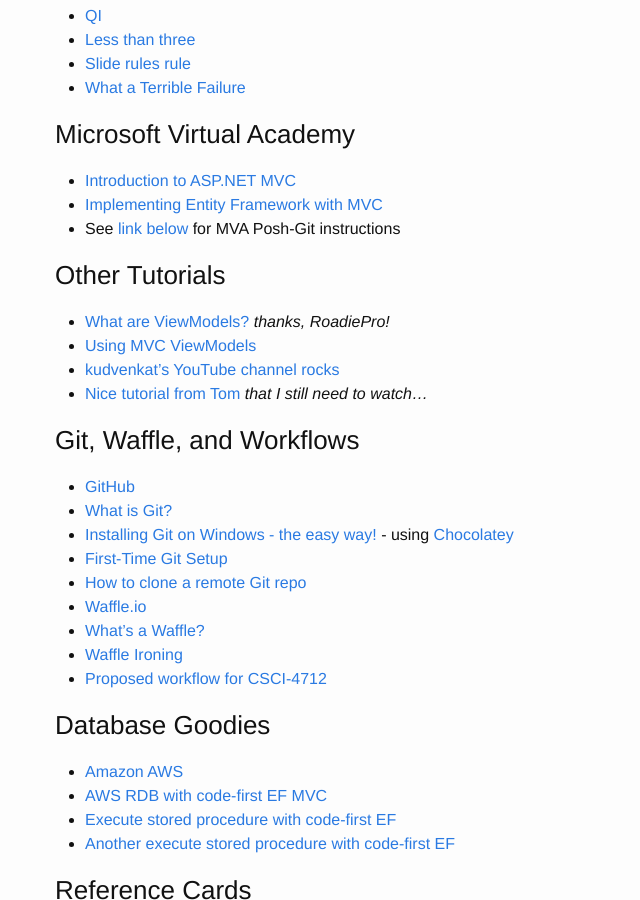
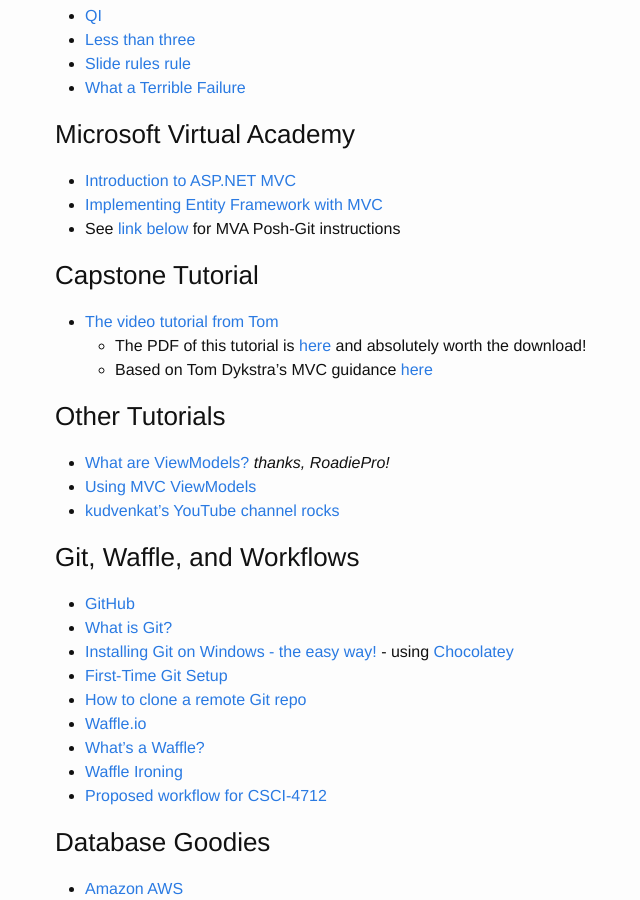
Before and after one commit to jtucker276/jtucker276.github.io, a Jekyll site: the page built from _posts/2016-01-17-Quite-Interesting-Links.markdown, in a window 1280 px wide and 900 px high, scrolled down 313 px. Shown: the whole window, without its empty margins (215-855 px from the left). Built offline with Jekyll 4.4.1, drawn with Linux system fonts in a browser that asks for light colours.

Commit message:
updating links

```diff
--- a/_posts/2016-01-17-Quite-Interesting-Links.markdown
+++ b/_posts/2016-01-17-Quite-Interesting-Links.markdown
@@ -18,11 +18,15 @@
 - [Implementing Entity Framework with MVC](https://mva.microsoft.com/en-US/training-courses/implementing-entity-framework-with-mvc-8931?l=e2H2lDC3_8304984382)
 - See [link below][gitinstall-l] for MVA Posh-Git instructions
 
+### Capstone Tutorial
+- [The video tutorial from Tom](https://www.youtube.com/playlist?list=PLyTGxV2Uvi86oIm7Ws6o3BB41OUvi1kCT)
+  - The PDF of this tutorial is [here](http://download.microsoft.com/download/0/F/B/0FBFAA46-2BFD-478F-8E56-7BF3C672DF9D/Getting%20Started%20with%20Entity%20Framework%206%20Code%20First%20using%20MVC%205.pdf) and absolutely worth the download!
+  - Based on Tom Dykstra's MVC guidance [here](http://www.asp.net/mvc/overview/getting-started/getting-started-with-ef-using-mvc/creating-an-entity-framework-data-model-for-an-asp-net-mvc-application)
+
 ### Other Tutorials
 - [What are ViewModels?](http://sampathloku.blogspot.com/2012/10/how-to-use-viewmodel-with-aspnet-mvc.html) *thanks, RoadiePro!*
 - [Using MVC ViewModels](https://youtu.be/oN1f2Vpc-wU)
 - [kudvenkat's YouTube channel rocks](https://www.youtube.com/channel/UCCTVrRB5KpIiK6V2GGVsR1Q)
-- [Nice tutorial from Tom](https://www.youtube.com/playlist?list=PLyTGxV2Uvi86oIm7Ws6o3BB41OUvi1kCT) *that I still need to watch...*
 
 ### Git, Waffle, and Workflows
 - [GitHub][github-l]
```
